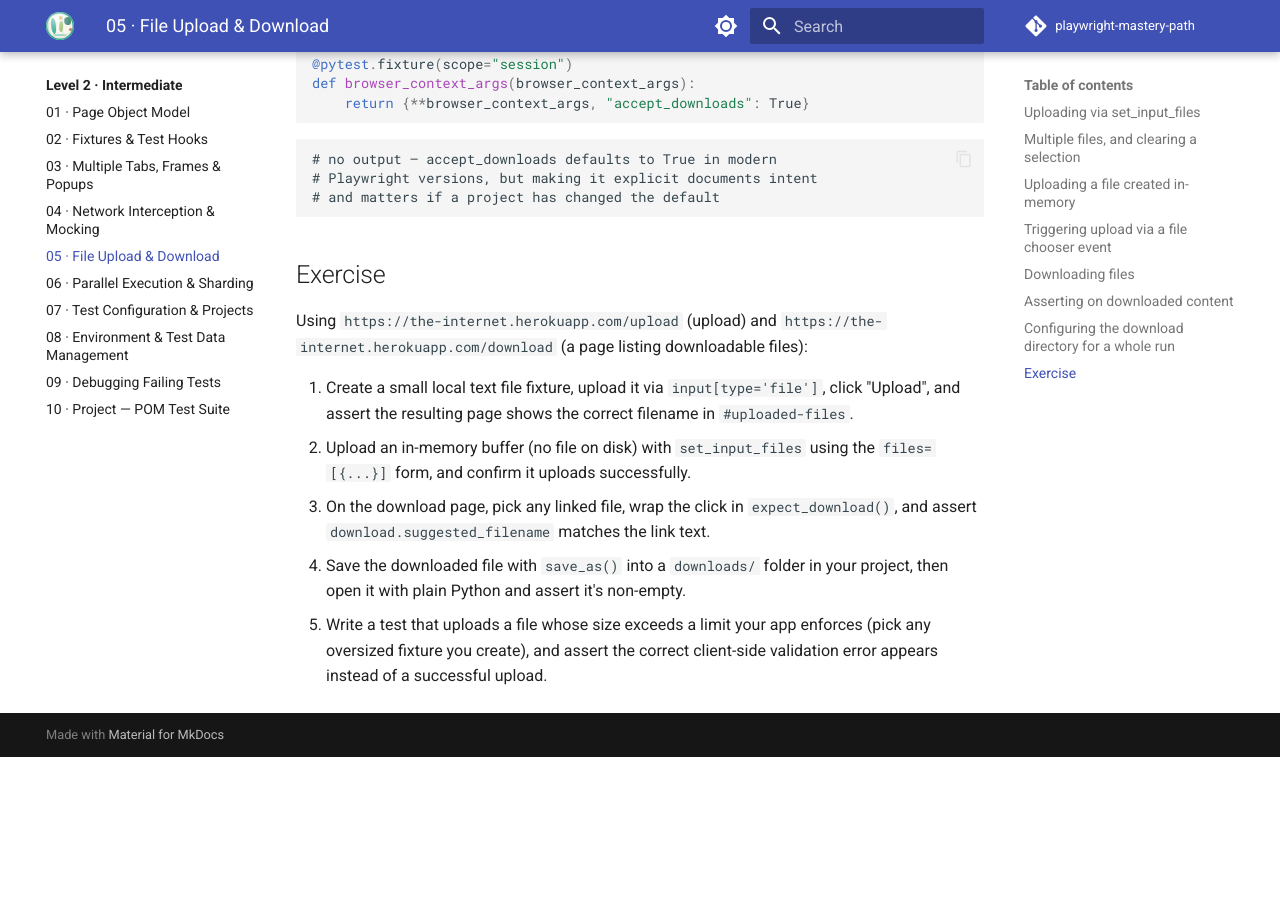
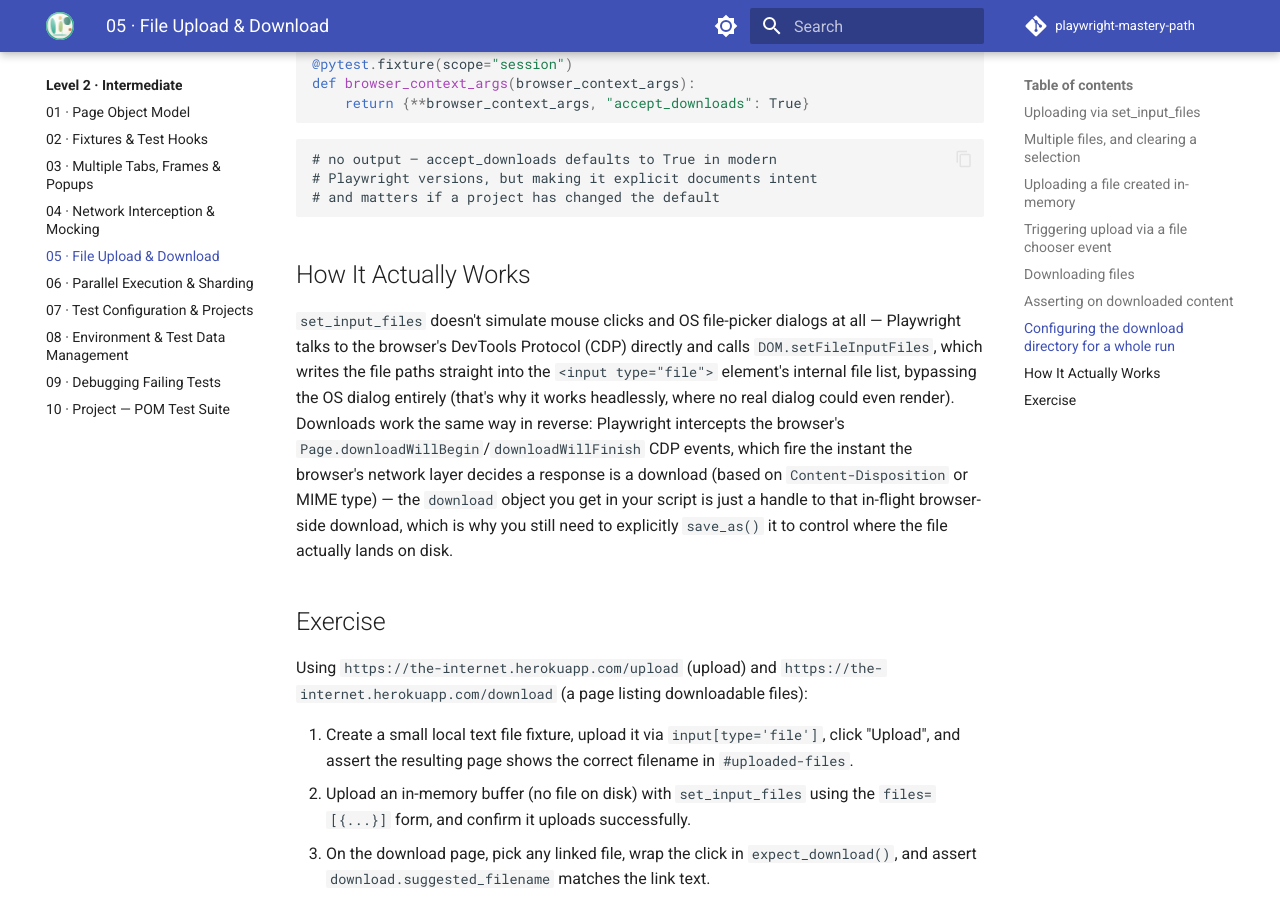
Before and after one commit to SIGILIPELLI/playwright-mastery-path, an MkDocs documentation site: the page built from docs/level-2/05-file-upload-download.md, in a window 1280 px wide and 900 px high, scrolled down 2960 px. Built offline with MkDocs 1.6.1 and Material for MkDocs 9.7.7, drawn with Linux system fonts in a browser that asks for light colours; comment, search, counter and statistics services are not loaded; before the commit the page ends 3717 px from its top, so only the background shows below that.

Commit message:
Add 'How It Actually Works' explanations to remaining real content modules
Co-Authored-By: Claude Sonnet 5 <noreply@anthropic.com>

````diff
--- a/docs/level-2/05-file-upload-download.md
+++ b/docs/level-2/05-file-upload-download.md
@@ -159,6 +159,10 @@ def browser_context_args(browser_context_args):
 # and matters if a project has changed the default
 ```
 
+## How It Actually Works
+
+`set_input_files` doesn't simulate mouse clicks and OS file-picker dialogs at all — Playwright talks to the browser's DevTools Protocol (CDP) directly and calls `DOM.setFileInputFiles`, which writes the file paths straight into the `<input type="file">` element's internal file list, bypassing the OS dialog entirely (that's why it works headlessly, where no real dialog could even render). Downloads work the same way in reverse: Playwright intercepts the browser's `Page.downloadWillBegin`/`downloadWillFinish` CDP events, which fire the instant the browser's network layer decides a response is a download (based on `Content-Disposition` or MIME type) — the `download` object you get in your script is just a handle to that in-flight browser-side download, which is why you still need to explicitly `save_as()` it to control where the file actually lands on disk.
+
 ## Exercise
 
 Using `https://the-internet.herokuapp.com/upload` (upload) and
````
